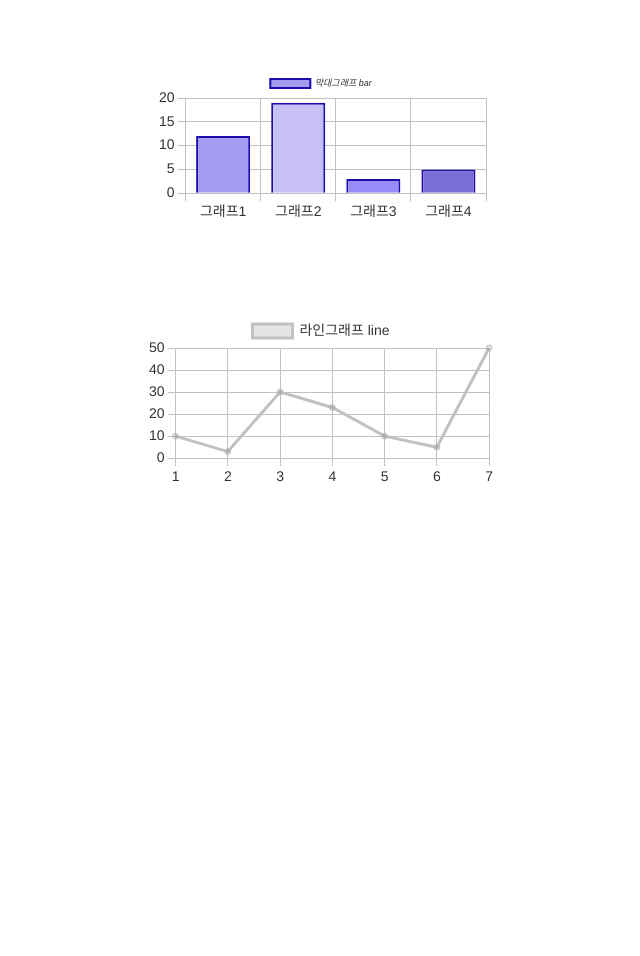
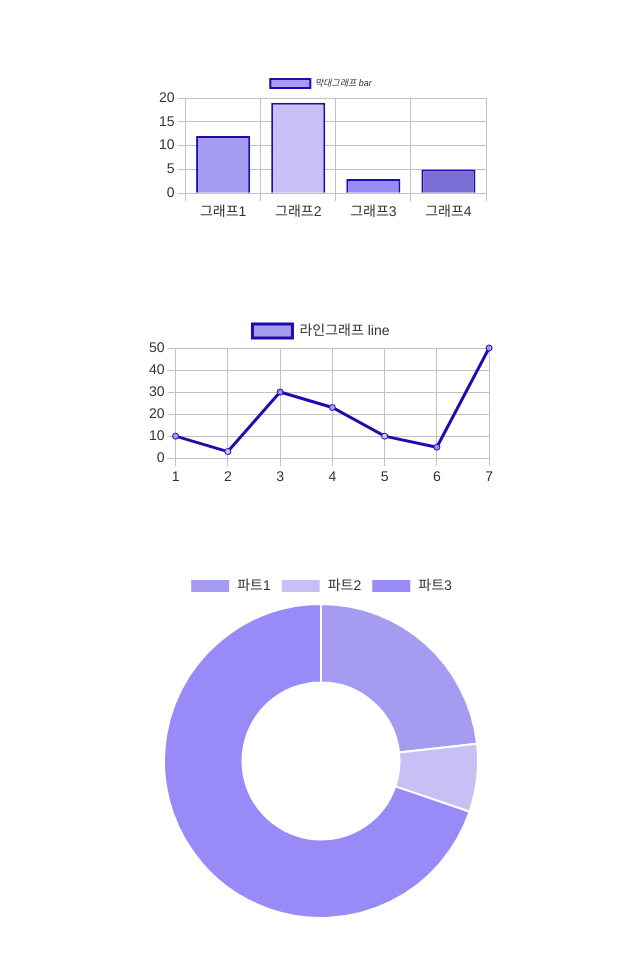
Before and after one commit to StandOut-0/Chart.js, a plain HTML site: page index.html in a window 1280 px wide. Shown: the part 128-1084 px from the top of the page, without its empty margins (319-959 px from the left). Before the commit the page ends 800 px from the top, so only its background shows below. Drawn offline with nearby package versions, Linux system fonts and the light colour scheme.

Commit message:
도넛그래프 doughnut

```diff
--- a/index.html
+++ b/index.html
@@ -15,6 +15,7 @@
     <h2>Chart.js</h2>
     <div><canvas id="chart_bar"></canvas></div>
     <div><canvas id="chart_line"></canvas></div>
+    <div><canvas id="chart_doughnut"></canvas></div>
 
     <script src="https://cdn.jsdelivr.net/npm/chart.js"></script>
     <script src="script.js"></script>
--- a/script.js
+++ b/script.js
@@ -54,7 +54,9 @@ new Chart(chart_line, {
         labels: ['1', '2', '3', '4', '5', '6', '7'],
         datasets: [{
             label: '라인그래프 line',
-            data: [10, 3, 30, 23, 10, 5, 50]
+            data: [10, 3, 30, 23, 10, 5, 50],
+            backgroundColor: ['#a59bf0', '#c7c0f5', '#998bf7'],
+            borderColor: '#1e0dad'
         }]
     },
     options: {
@@ -69,3 +71,21 @@ new Chart(chart_line, {
         }
     }
 });
+
+// 도넛그래프 doughnut
+const chart_doughnut = document.getElementById('chart_doughnut');
+new Chart(chart_doughnut, {
+    type: 'doughnut',
+    data: {
+        labels: ['파트1', '파트2', '파트3'],
+        datasets: [{
+            data: [10, 3, 30],
+            backgroundColor: ['#a59bf0', '#c7c0f5', '#998bf7'],
+        }]
+    }
+});
+
+
+
+// const sample = document.getElementById('sample');
+// new Chart(sample, {});
```
